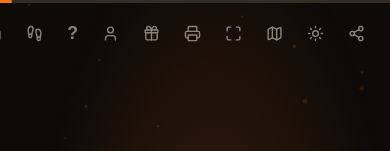
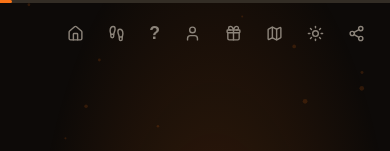
Before and after one commit to valado/vibe-coding-intro, a React (Vite) app: page /slide/1 in a window 390 px wide. Shown: the top 151 px of the page. Built offline with nearby package versions, Linux system fonts and the light colour scheme.

Commit message:
fix: mobile menu

```diff
--- a/src/components/Presentation.tsx
+++ b/src/components/Presentation.tsx
@@ -258,7 +258,7 @@ export function Presentation() {
           <Gift size={17} />
         </button>
         <button
-          className="ib"
+          className="ib hide-mobile"
           onClick={() => window.print()}
           style={{ color: theme.textMuted }}
           title="Print to PDF"
@@ -266,7 +266,7 @@ export function Presentation() {
           <Printer size={17} />
         </button>
         <button
-          className="ib"
+          className="ib hide-mobile"
           onClick={toggleFullscreen}
           style={{ color: theme.textMuted }}
           title={isFullscreen ? 'Exit fullscreen' : 'Fullscreen (F)'}
--- a/src/styles/global.css
+++ b/src/styles/global.css
@@ -193,6 +193,9 @@
 }
 
 @media (max-width: 768px) {
+  .hide-mobile {
+    display: none !important;
+  }
   .r-pad {
     padding: 24px 20px !important;
   }
```
